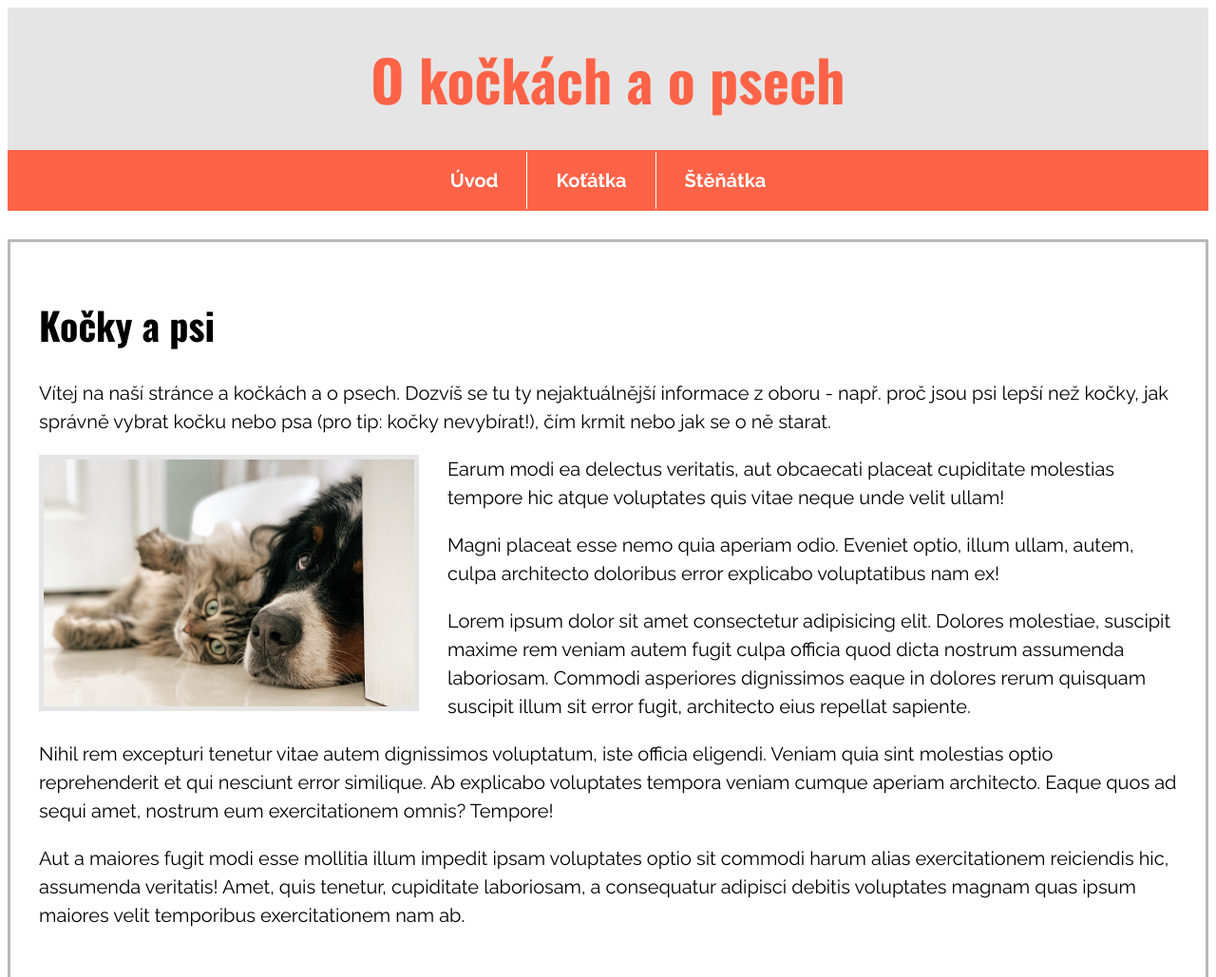
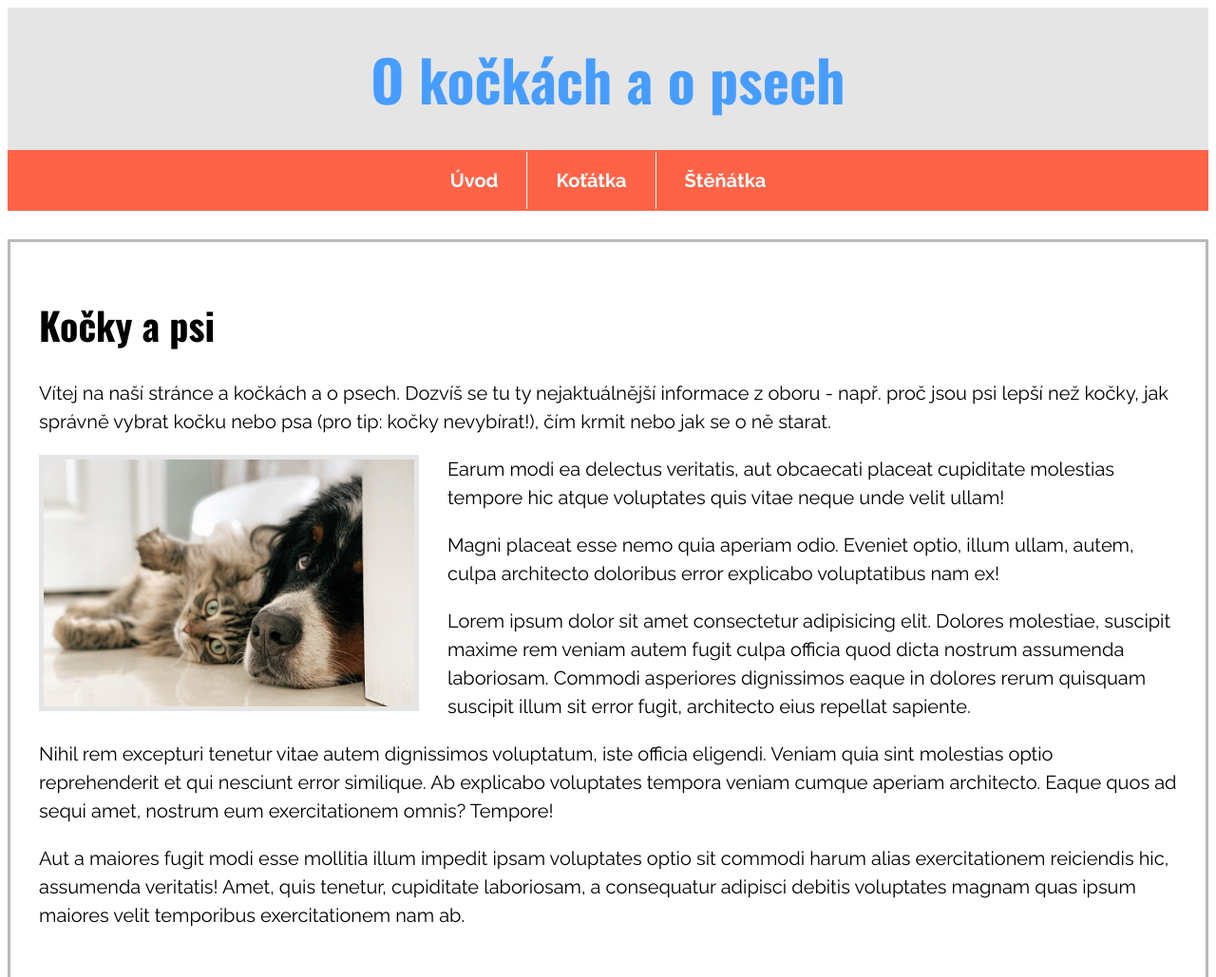
Before and after one commit to karolinacermakova/prvni-web, an Eleventy site: page index.html in a window 1280 px wide. Shown: the top 1029 px of the page at 95% size. Built offline with nearby package versions, Linux system fonts and the light colour scheme; Eleventy itself is replaced by a stand-in of ours; files that its build step writes are made by us from their sources.

Commit message:
změna barvy

```diff
--- a/css/style.css
+++ b/css/style.css
@@ -25,7 +25,7 @@ h1, h2, h3, h4, h5, h6 {
   margin: 0;
   font-size: 3em;
   text-align: center;
-  color: #ff6347;
+  color: #479dff;
 }
 
 .menu {
```
